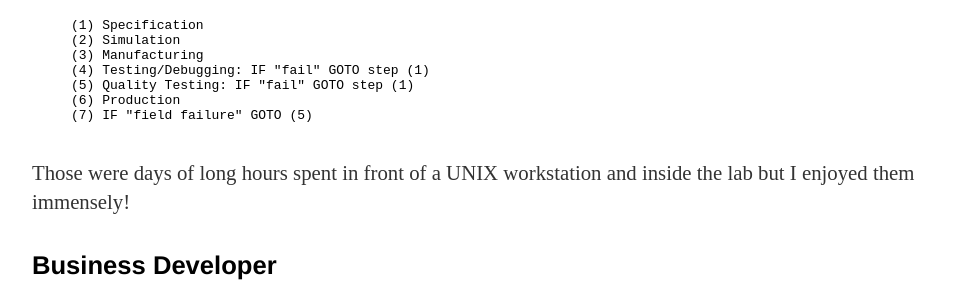
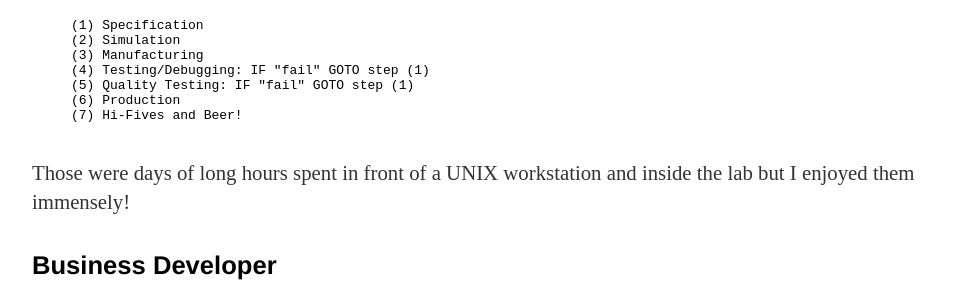
Before and after one commit to rodstaff/rodstaff.github.io, a Jekyll site: the page built from index.html, in a window 1280 px wide. Shown: the part 1039-1339 px from the top of the page, without its empty margins (160-1118 px from the left). Built offline with Jekyll 4.4.1, drawn with Linux system fonts in a browser that asks for light colours.

Commit message:
modified Home view

```diff
--- a/index.html
+++ b/index.html
@@ -19,7 +19,7 @@ title: Home
      (4) Testing/Debugging: IF "fail" GOTO step (1)
      (5) Quality Testing: IF "fail" GOTO step (1)
      (6) Production
-     (7) IF "field failure" GOTO (5)
+     (7) Hi-Fives and Beer!
      </pre>
      <p>Those were days of long hours spent in front of a UNIX workstation and inside the lab but I enjoyed them immensely!</p>
      <h4>Business Developer</h4>
```
